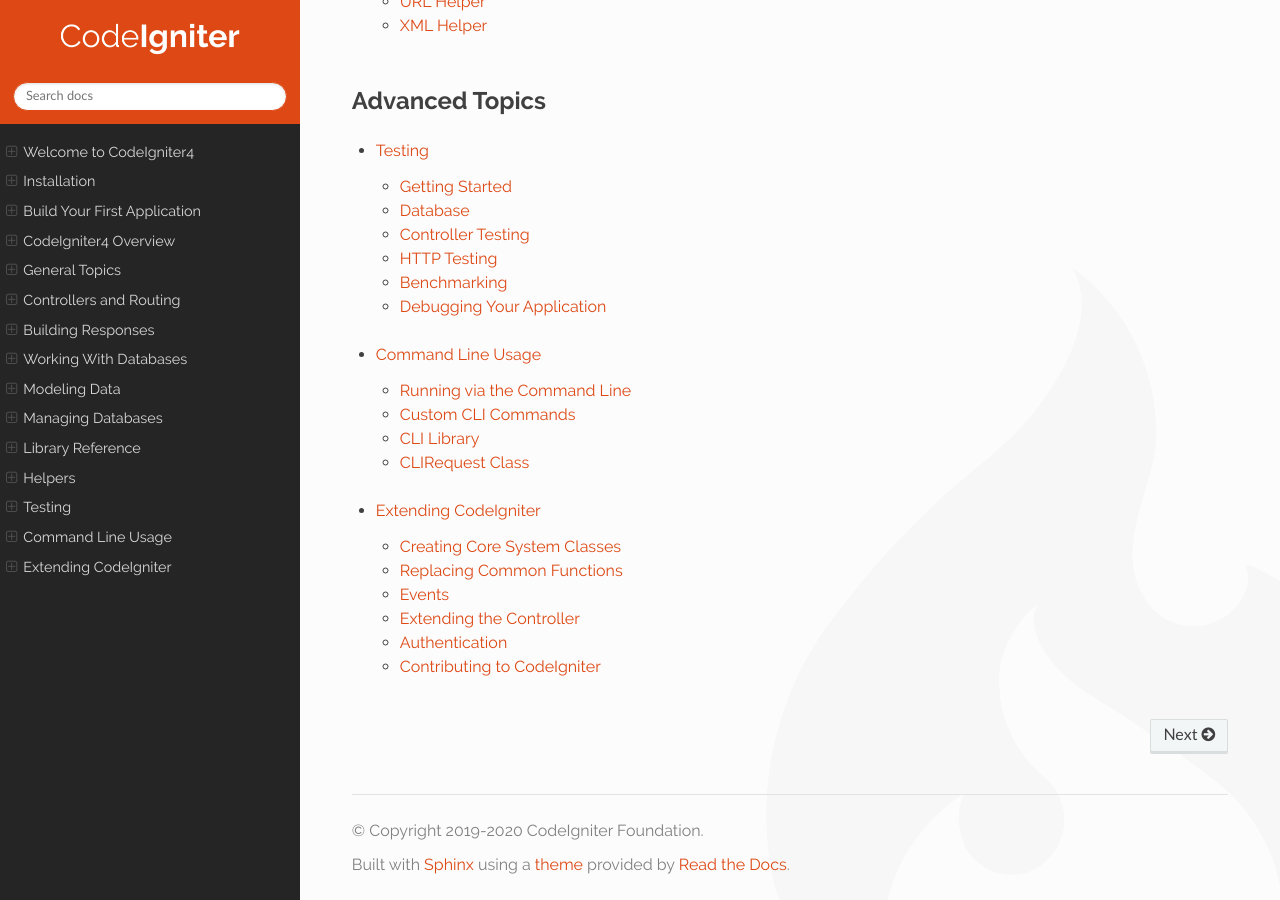
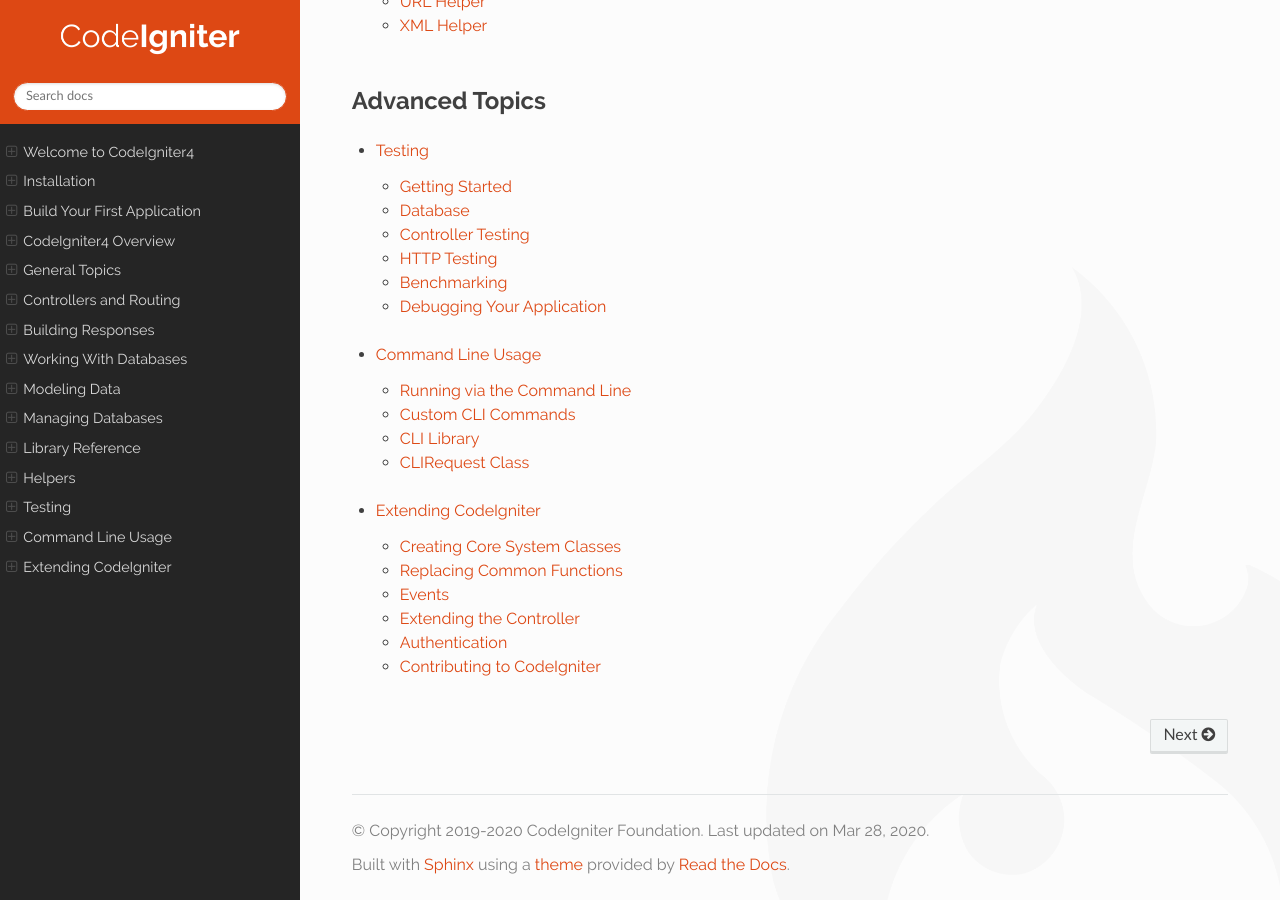
Before and after one commit to NEKOGET/ci4_user_guide_src, a Sphinx documentation site: the page built from source/index.rst, in a window 1280 px wide and 900 px high, scrolled down 3604 px. Built offline with Sphinx 7.4.7 and the Read the Docs theme 2.0.0, drawn with Linux system fonts in a browser that asks for light colours.

Commit message:
Accidently deleted "html_last_updated_fmt" from conf.py [ci skip]

```diff
--- a/source/conf.py
+++ b/source/conf.py
@@ -80,6 +80,10 @@ html_theme_options = {
 	'style_nav_header_background': '#DD4814',
 }
 
+# If not '', a 'Last updated on:' timestamp is inserted at every page bottom,
+# using the given strftime format.
+html_last_updated_fmt = '%b %d, %Y'
+
 # The name of an image file (relative to this directory) to place at the top
 # of the sidebar.
 html_logo = '_static/ci-logo-text.png'
```
